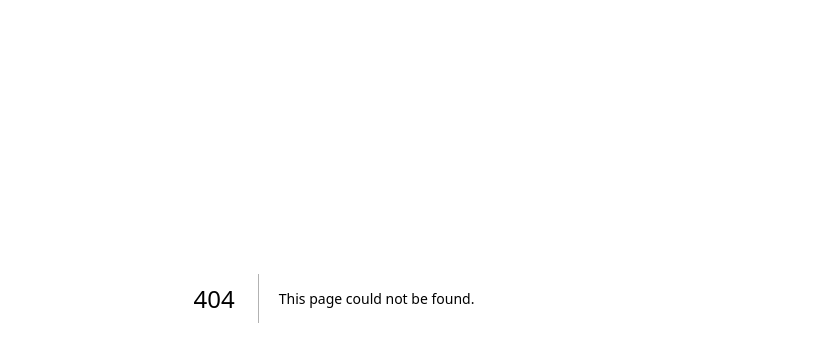
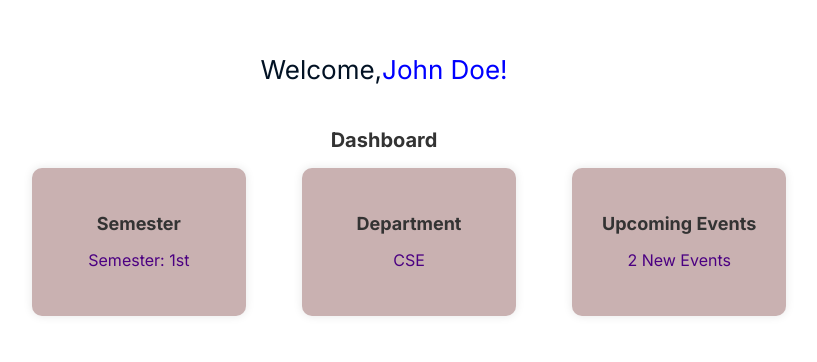
Before and after one commit to tajbirahmed/sim, a Next.js app: page /Dashboard in a window 1280 px wide. Before the commit this address had no page. Shown: the part 102-464 px from the top of the page, without its empty margins (306-1123 px from the left). Built offline with nearby package versions, Linux system fonts and the light colour scheme.

Commit message:
commit by papon

```diff
--- /dev/null
+++ b/app/Dashboard/Dashboard.css
@@ -0,0 +1,94 @@
+/* Dashboard.css */
+
+.dashboard-container {
+    margin-left: 100px;
+    border-radius: 10px;
+    margin-top: 110px;
+  }
+
+
+
+  .message {
+    display: flex;
+  justify-content: center;
+    color: #021224;
+    font-size: 26px;
+  }
+
+  .grid-container {
+    width: 100%;
+  }
+
+  .section-title {
+    display: flex;
+    justify-content: center;
+    font-size: 20px;
+    font-weight: bold;
+    color: #333;
+    margin-bottom: 10px;
+  }
+
+  .grid-item {
+    display: flex;
+    justify-content: center;
+    background-color: #c9b1b1;
+    border-radius: 10px;
+    margin-left: 50px;
+    padding: 30px;
+    box-shadow: 0 0 10px rgba(0, 0, 0, 0.1);
+  }
+
+  .item-title {
+    display: flex;
+    justify-content: center;
+    font-size: 18px;
+    font-weight: bold;
+    color: #333;
+    margin-bottom: 10px;
+  }
+
+  .item-info {
+    font-size: 16px;
+    color: #666;
+    display: flex;
+    justify-content: center;
+
+  }
+
+  .user-card {
+    justify-content: center;
+  display: flex;
+    background-color: #fff;
+    border-radius: 10px;
+    padding: 20px;
+    box-shadow: 0 0 10px rgba(0, 0, 0, 0.1);
+    margin-top: 20px;
+  }
+
+  .avatar {
+    margin-right: 20px;
+  }
+
+  .info {
+    width: 100%;
+  }
+
+  .info-text {
+    font-size: 16px;
+    color: #333;
+    margin-bottom: 10px;
+  }
+
+  .new-elements {
+    background-color: #fff;
+    border-radius: 10px;
+    padding: 20px;
+    box-shadow: 0 0 10px rgba(0, 0, 0, 0.1);
+    margin-top: 20px;
+  }
+
+  .element-info {
+    font-size: 16px;
+    color: #333;
+    margin-bottom: 10px;
+  }
--- /dev/null
+++ b/app/Dashboard/page.jsx
@@ -0,0 +1,47 @@
+import React from 'react';
+import { Flex, Heading, Text, Grid, GridItem, Box, VStack, Avatar } from '@chakra-ui/react';
+import './Dashboard.css'; // Import the CSS file
+
+const Dashboard = () => {
+  return (
+    <Flex direction="column" className="dashboard-container" bg="gray.200">
+      {/* Welcome Message */}
+      <Text className="message">Welcome, <Text as="span" color="blue">John Doe!</Text></Text>
+
+      <VStack spacing="6" className="grid-container">
+        <Heading className="section-title">Dashboard</Heading>
+        <Grid templateColumns="repeat(3, 1fr)" gap={6}>
+          <GridItem className="grid-item">
+            {/* Semester */}
+            <Box>
+              <Heading className="item-title">Semester</Heading>
+              <Text className="item-info"> <Text as="span" color="Indigo">Semester: 1st</Text></Text>
+            </Box>
+          </GridItem>
+          <GridItem className="grid-item">
+            {/* Department */}
+            <Box>
+              <Heading className="item-title">Department</Heading>
+              <Text className="item-info"><Text as="span" color="Indigo">CSE</Text></Text>
+            </Box>
+          </GridItem>
+          <GridItem className="grid-item">
+            {/* Upcoming Events */}
+            <Box>
+              <Heading className="item-title">Upcoming Events</Heading>
+              <Text className="item-info"><Text as="span" color="Indigo">2 New Events</Text></Text>
+            </Box>
+          </GridItem>
+        </Grid>
+
+        {/* Larger Card for User Information */}
+
+
+        {/* New Elements */}
+
+      </VStack>
+    </Flex>
+  );
+};
+
+export default Dashboard;
--- a/app/globals.css
+++ b/app/globals.css
@@ -1,33 +1,83 @@
-@tailwind base;
-@tailwind components;
-@tailwind utilities;
+/* Dashboard.css */
 
-:root {
-  --foreground-rgb: 0, 0, 0;
-  --background-start-rgb: 214, 219, 220;
-  --background-end-rgb: 255, 255, 255;
+.dashboard-container {
+  padding: 20px;
+  border-radius: 10px;
 }
 
-@media (prefers-color-scheme: dark) {
-  :root {
-    --foreground-rgb: 255, 255, 255;
-    --background-start-rgb: 0, 0, 0;
-    --background-end-rgb: 0, 0, 0;
-  }
+.welcome-message {
+  font-size: 24px;
+  font-weight: bold;
+  color: #333;
+  margin-bottom: 20px;
 }
 
-body {
-  color: rgb(var(--foreground-rgb));
-  background: linear-gradient(
-      to bottom,
-      transparent,
-      rgb(var(--background-end-rgb))
-    )
-    rgb(var(--background-start-rgb));
+.name {
+  color: #007bff;
 }
 
-@layer utilities {
-  .text-balance {
-    text-wrap: balance;
-  }
+.grid-container {
+  width: 100%;
 }
+
+.section-title {
+  font-size: 20px;
+  font-weight: bold;
+  color: #af6d6d;
+  margin-bottom: 10px;
+}
+
+.grid-item {
+  background-color: #fff;
+  border-radius: 10px;
+  padding: 20px;
+  box-shadow: 0 0 10px rgba(0, 0, 0, 0.1);
+}
+
+.item-title {
+  font-size: 18px;
+  font-weight: bold;
+  color: #773737;
+  margin-bottom: 10px;
+}
+
+.item-info {
+  font-size: 16px;
+  color: #666;
+}
+
+.user-card {
+  background-color: #7d0f0f;
+  border-radius: 10px;
+  padding: 20px;
+  box-shadow: 0 0 10px rgba(0, 0, 0, 0.1);
+  margin-top: 20px;
+}
+
+.avatar {
+  margin-right: 20px;
+}
+
+.info {
+  width: 100%;
+}
+
+.info-text {
+  font-size: 16px;
+  color: #333;
+  margin-bottom: 10px;
+}
+
+.new-elements {
+  background-color: #fff;
+  border-radius: 10px;
+  padding: 20px;
+  box-shadow: 0 0 10px rgba(0, 0, 0, 0.1);
+  margin-top: 20px;
+}
+
+.element-info {
+  font-size: 16px;
+  color: #333;
+  margin-bottom: 10px;
+}
--- a/app/page.js
+++ b/app/page.js
@@ -2,112 +2,8 @@ import Image from "next/image";
 
 export default function Home() {
   return (
-    <main className="flex min-h-screen flex-col items-center justify-between p-24">
-      <div className="z-10 max-w-5xl w-full items-center justify-between font-mono text-sm lg:flex">
-        <p className="fixed left-0 top-0 flex w-full justify-center border-b border-gray-300 bg-gradient-to-b from-zinc-200 pb-6 pt-8 backdrop-blur-2xl dark:border-neutral-800 dark:bg-zinc-800/30 dark:from-inherit lg:static lg:w-auto  lg:rounded-xl lg:border lg:bg-gray-200 lg:p-4 lg:dark:bg-zinc-800/30">
-          Get started by editing&nbsp;
-          <code className="font-mono font-bold">app/page.js</code>
-        </p>
-        <div className="fixed bottom-0 left-0 flex h-48 w-full items-end justify-center bg-gradient-to-t from-white via-white dark:from-black dark:via-black lg:static lg:h-auto lg:w-auto lg:bg-none">
-          <a
-            className="pointer-events-none flex place-items-center gap-2 p-8 lg:pointer-events-auto lg:p-0"
-            href="https://vercel.com?utm_source=create-next-app&utm_medium=appdir-template&utm_campaign=create-next-app"
-            target="_blank"
-            rel="noopener noreferrer"
-          >
-            By{" "}
-            <Image
-              src="/vercel.svg"
-              alt="Vercel Logo"
-              className="dark:invert"
-              width={100}
-              height={24}
-              priority
-            />
-          </a>
-        </div>
-      </div>
-
-      <div className="relative flex place-items-center before:absolute before:h-[300px] before:w-full sm:before:w-[480px] before:-translate-x-1/2 before:rounded-full before:bg-gradient-radial before:from-white before:to-transparent before:blur-2xl before:content-[''] after:absolute after:-z-20 after:h-[180px] after:w-full sm:after:w-[240px] after:translate-x-1/3 after:bg-gradient-conic after:from-sky-200 after:via-blue-200 after:blur-2xl after:content-[''] before:dark:bg-gradient-to-br before:dark:from-transparent before:dark:to-blue-700 before:dark:opacity-10 after:dark:from-sky-900 after:dark:via-[#0141ff] after:dark:opacity-40 before:lg:h-[360px] z-[-1]">
-        <Image
-          className="relative dark:drop-shadow-[0_0_0.3rem_#ffffff70] dark:invert"
-          src="/next.svg"
-          alt="Next.js Logo"
-          width={180}
-          height={37}
-          priority
-        />
-      </div>
-
-      <div className="mb-32 grid text-center lg:max-w-5xl lg:w-full lg:mb-0 lg:grid-cols-4 lg:text-left">
-        <a
-          href="https://nextjs.org/docs?utm_source=create-next-app&utm_medium=appdir-template&utm_campaign=create-next-app"
-          className="group rounded-lg border border-transparent px-5 py-4 transition-colors hover:border-gray-300 hover:bg-gray-100 hover:dark:border-neutral-700 hover:dark:bg-neutral-800/30"
-          target="_blank"
-          rel="noopener noreferrer"
-        >
-          <h2 className={`mb-3 text-2xl font-semibold`}>
-            Docs{" "}
-            <span className="inline-block transition-transform group-hover:translate-x-1 motion-reduce:transform-none">
-              -&gt;
-            </span>
-          </h2>
-          <p className={`m-0 max-w-[30ch] text-sm opacity-50`}>
-            Find in-depth information about Next.js features and API.
-          </p>
-        </a>
-
-        <a
-          href="https://nextjs.org/learn?utm_source=create-next-app&utm_medium=appdir-template-tw&utm_campaign=create-next-app"
-          className="group rounded-lg border border-transparent px-5 py-4 transition-colors hover:border-gray-300 hover:bg-gray-100 hover:dark:border-neutral-700 hover:dark:bg-neutral-800 hover:dark:bg-opacity-30"
-          target="_blank"
-          rel="noopener noreferrer"
-        >
-          <h2 className={`mb-3 text-2xl font-semibold`}>
-            Learn{" "}
-            <span className="inline-block transition-transform group-hover:translate-x-1 motion-reduce:transform-none">
-              -&gt;
-            </span>
-          </h2>
-          <p className={`m-0 max-w-[30ch] text-sm opacity-50`}>
-            Learn about Next.js in an interactive course with&nbsp;quizzes!
-          </p>
-        </a>
-
-        <a
-          href="https://vercel.com/templates?framework=next.js&utm_source=create-next-app&utm_medium=appdir-template&utm_campaign=create-next-app"
-          className="group rounded-lg border border-transparent px-5 py-4 transition-colors hover:border-gray-300 hover:bg-gray-100 hover:dark:border-neutral-700 hover:dark:bg-neutral-800/30"
-          target="_blank"
-          rel="noopener noreferrer"
-        >
-          <h2 className={`mb-3 text-2xl font-semibold`}>
-            Templates{" "}
-            <span className="inline-block transition-transform group-hover:translate-x-1 motion-reduce:transform-none">
-              -&gt;
-            </span>
-          </h2>
-          <p className={`m-0 max-w-[30ch] text-sm opacity-50`}>
-            Explore starter templates for Next.js.
-          </p>
-        </a>
-
-        <a
-          href="https://vercel.com/new?utm_source=create-next-app&utm_medium=appdir-template&utm_campaign=create-next-app"
-          className="group rounded-lg border border-transparent px-5 py-4 transition-colors hover:border-gray-300 hover:bg-gray-100 hover:dark:border-neutral-700 hover:dark:bg-neutral-800/30"
-          target="_blank"
-          rel="noopener noreferrer"
-        >
-          <h2 className={`mb-3 text-2xl font-semibold`}>
-            Deploy{" "}
-            <span className="inline-block transition-transform group-hover:translate-x-1 motion-reduce:transform-none">
-              -&gt;
-            </span>
-          </h2>
-          <p className={`m-0 max-w-[30ch] text-sm opacity-50 text-balance`}>
-            Instantly deploy your Next.js site to a shareable URL with Vercel.
-          </p>
-        </a>
-      </div>
+    <main>
+    <h1> hello world</h1>
     </main>
   );
 }
```
Also changed, not shown: package.json (+7 -5 lines), 1 other file (tests, documents, lock files or other folders).
